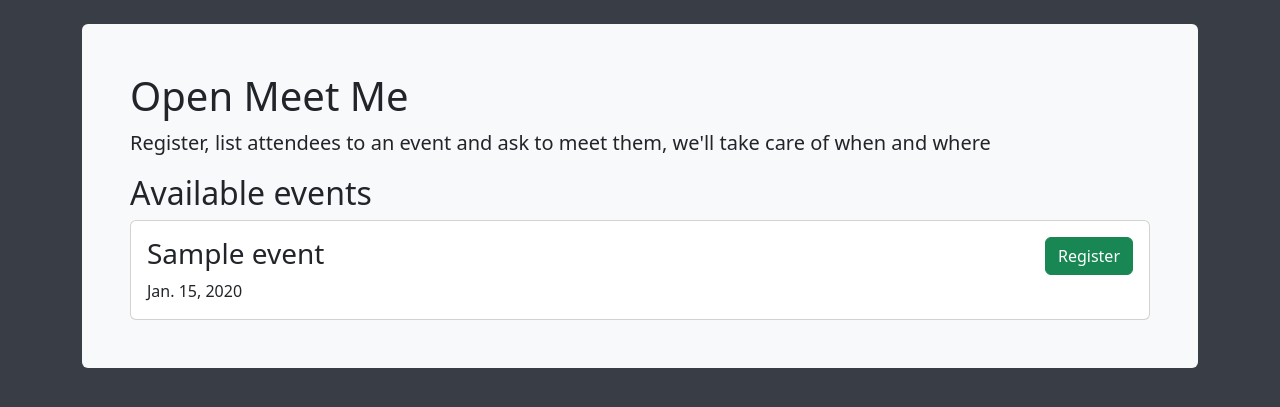
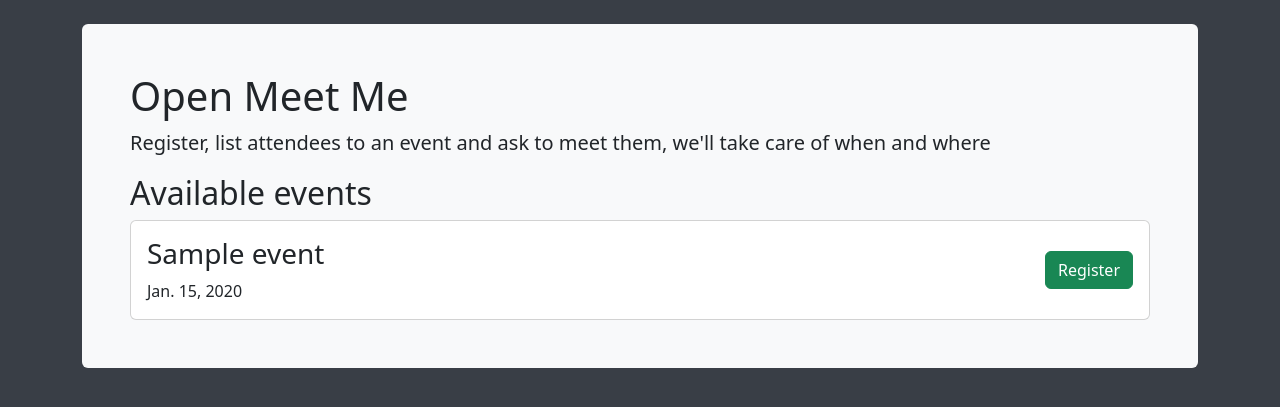
Before and after one commit to icovada/open-meetme-tool, a Django app: page / in a window 1280 px wide. Shown: the part 56-463 px from the top of the page. Run offline with Django 4.2, Linux system fonts and the light colour scheme; tables that the repository leaves empty hold one stand-in row (values such as "Sample post").

Commit message:
Float button right, vertical center

```diff
--- a/meetme/meetme_app/templates/meetme_app/index.html
+++ b/meetme/meetme_app/templates/meetme_app/index.html
@@ -54,12 +54,12 @@
       <h2>Available events</h2>
       {% for event in events %}
       <div class="card">
-        <div class="card-body">
-          <div class="float-start">
+        <div class="card-body d-flex">
+          <div class="me-auto">
             <h3 class="card-title">{{event.name}}</h3>
             <p class="card-text">{{event.date}}</p>
           </div>
-          <div class="float-end">
+          <div class="ms-auto align-self-center">
             <button type="button" class="btn btn-success d-flex align-self-center">Register</button>
           </div>
 
```
